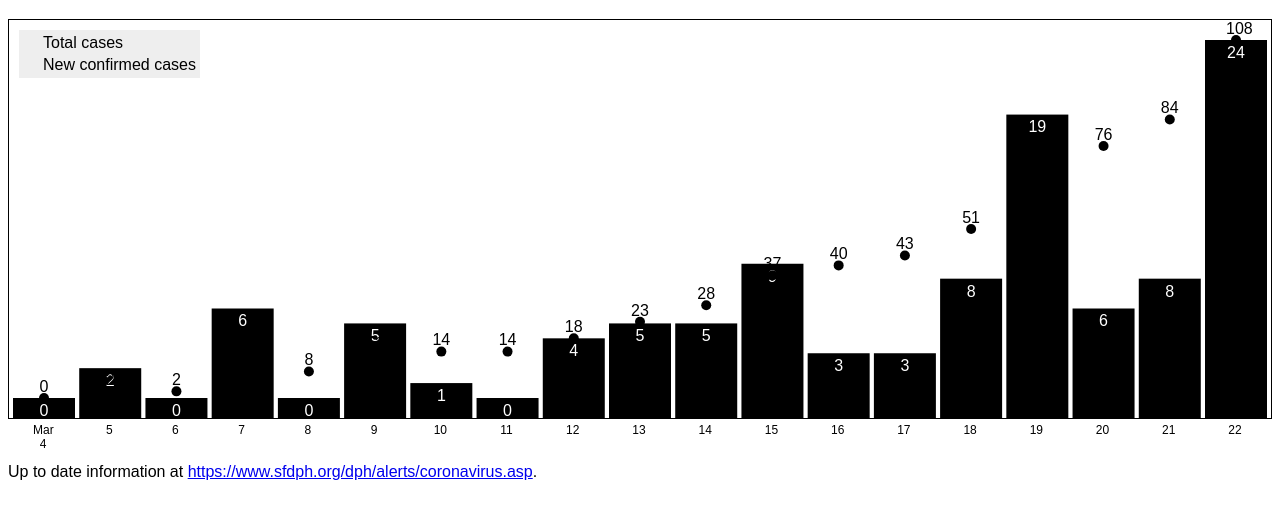
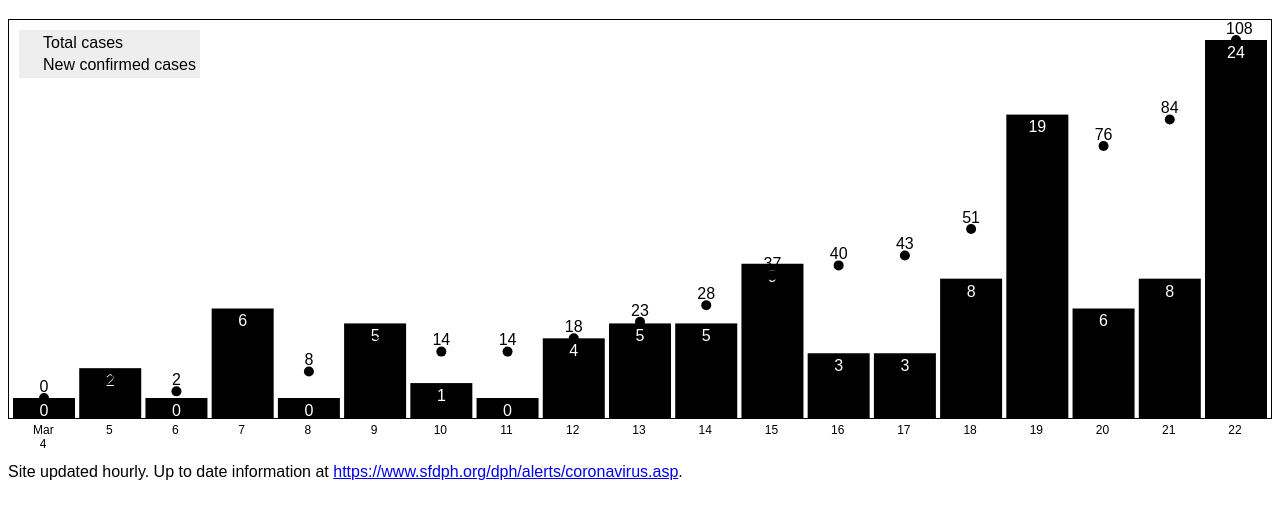
Before and after one commit to malectro/covid-chart, a Gatsby site: page / in a window 1280 px wide. Shown: the part 69-588 px from the top of the page. Built offline with nearby package versions, Linux system fonts and the light colour scheme; Gatsby itself is replaced by a stand-in of ours.

Commit message:
more info

```diff
--- a/src/pages/index.js
+++ b/src/pages/index.js
@@ -10,7 +10,7 @@ export default () => (
     <h1>Confirmed COVID-19 Cases in SF</h1>
     <Chart />
     <p>
-      Up to date information at{' '}
+      Site updated hourly. Up to date information at{' '}
       <a href="https://www.sfdph.org/dph/alerts/coronavirus.asp">
         https://www.sfdph.org/dph/alerts/coronavirus.asp
       </a>
```
